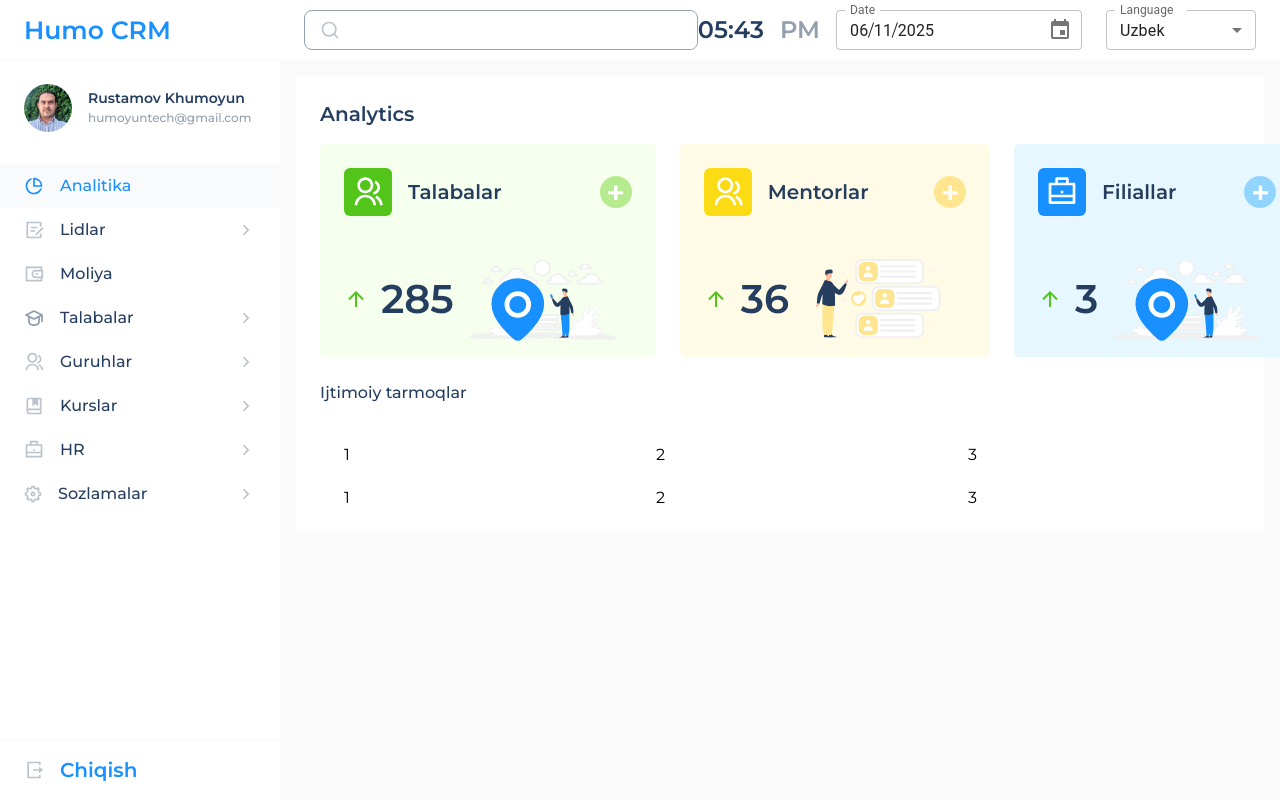
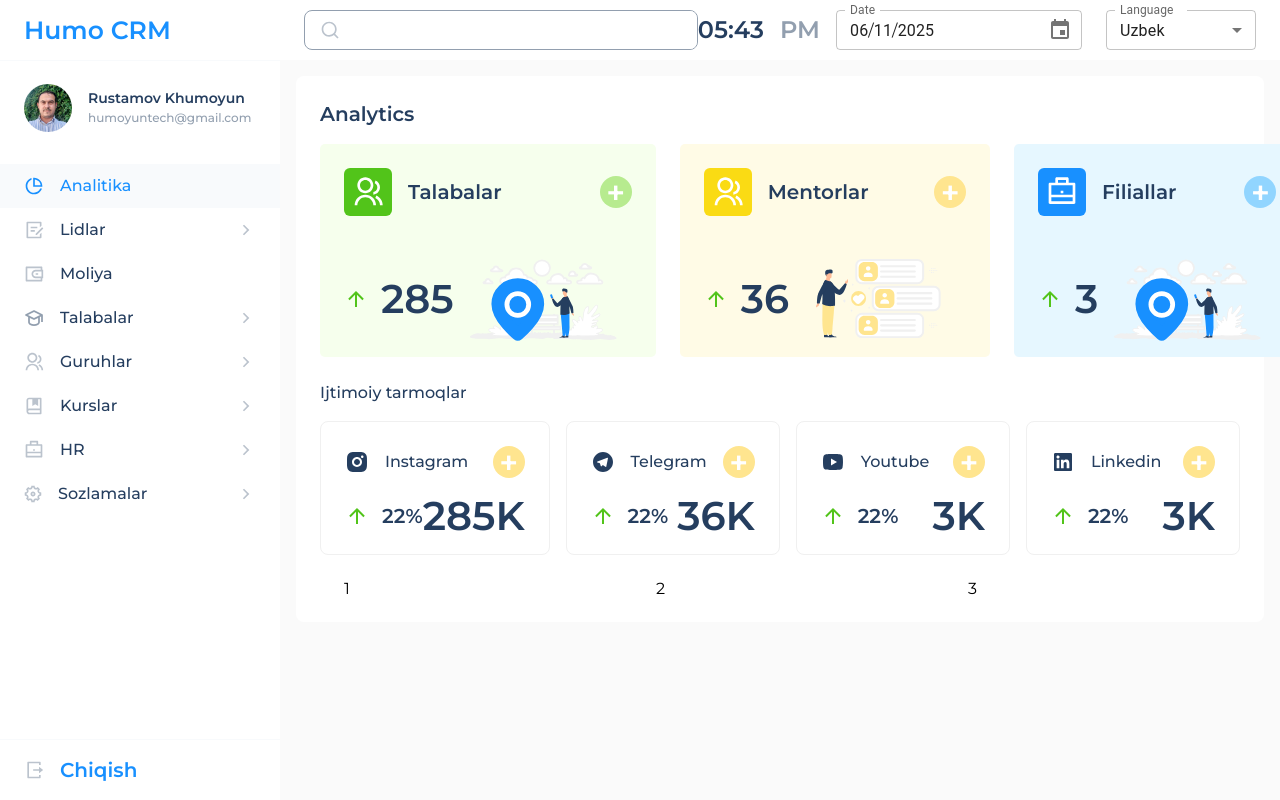
Before and after one commit to humoyuntech/CRM, a React (Vite) app: page /analitika in a window 1280 px wide. Built offline with nearby package versions, Linux system fonts and the light colour scheme.

Commit message:
Analytics-4

```diff
--- a/review.js
+++ b/review.js
@@ -50,13 +50,15 @@ git remote add origin https://github.com/humoyuntech/CRM.git
 git branch -M main
 git push -u origin main
 
+git commit -m "Analytics-4"
+
  */
 
 
 // git branch -M "008/AnalyticsPage"
 // git push -u origin "008/AnalyticsPage"
 
-// 15-video
+// 16-video
 
 // 001/CreateProject
 // 002/RouteConfig
--- a/src/components/Sidebar/style.js
+++ b/src/components/Sidebar/style.js
@@ -41,6 +41,7 @@ const Wrapper = styled.div`
     /* border: 2px solid blue; */
     margin: 16px;
     background-color: white;
+    border-radius: 8px;
 `
 
 const Logo = styled.div`
--- a/src/pages/Analytics/index.jsx
+++ b/src/pages/Analytics/index.jsx
@@ -21,7 +21,9 @@ const Analytics  = () => {
                 </Section>
 
                 <Section title={value.title}>
-                  <Title> <Arrow /> <Counter>{value.count}</Counter> </Title> {" "} <Img/>
+                  <Title>
+                     <Arrow /> <Counter>{value.count}</Counter>
+                  </Title> {" "} <Img/>
                 </Section>
 
               </Card>
@@ -29,12 +31,34 @@ const Analytics  = () => {
           })
         }
       </Wrapper>
-      <Subtitle mt={24} mb={16}>Ijtimoiy tarmoqlar</Subtitle>
+
+    <Subtitle mt={24} mb={16}>
+        Ijtimoiy tarmoqlar
+      </Subtitle>
       <Wrapper>
-        <Card>1</Card>
-        <Card>2</Card>
-        <Card>3</Card>
+        {media.map((value) => {
+          const { icon: Icon } = value;
+          return (
+            <SubCard key={value.id} gap={24} title={value.title}>
+              {/* TOP */}
+              <Section title={value.title}>
+                <Subtitle>
+                  <Icon className="subicon" /> {value.title}
+                </Subtitle>{" "}
+                <Plus title={value.title} />
+              </Section>
+              {/* BOTTOM */}
+              <Section title={value.title}>
+                <Title color={"#52C41A"}>
+                  <Arrow /> 22%
+                </Title>
+                <Counter>{value.count}K</Counter>
+              </Section>
+            </SubCard>
+          );
+        })}
       </Wrapper>
+
       <Wrapper>
         <Card>1</Card>
         <Card>2</Card>
--- a/src/utils/analitics.js
+++ b/src/utils/analitics.js
@@ -59,10 +59,10 @@ export const media = [
     icon: lnIcon,
     count: 3,
   },
-  {
-    id: 5,
-    title: "Tiktok",
-    icon: lnIcon,
-    count: 3,
-  },
+  // {
+  //   id: 5,
+  //   title: "Tiktok",
+  //   icon: lnIcon,
+  //   count: 3,
+  // },
 ];
```
